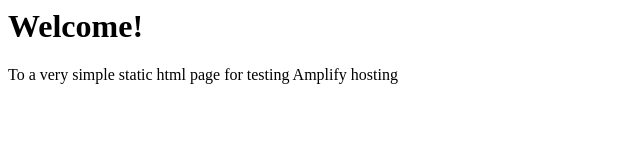
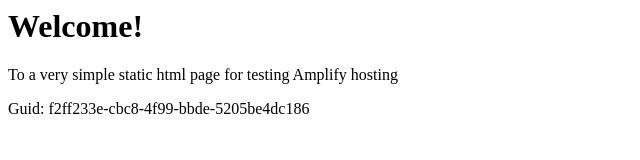
Before and after one commit to aws-aemilia-lhr/Github-PR-Commit-Integration-Test-DoNotTouch-v1-prod-eu-west-2, a website: page src/index.html in a window 1280 px wide. Shown: the whole page, without its empty margins (0-640 px from the left). Drawn offline with Linux system fonts and the light colour scheme.

Commit message:
commit from integ tests

```diff
--- a/src/index.html
+++ b/src/index.html
@@ -1,3 +1,5 @@
+
+
 <html lang="en">
 
 <head>
@@ -10,6 +12,6 @@
 <body>
     <h1>Welcome!</h1>
     <p>To a very simple static html page for testing Amplify hosting</p>
-</body>
+    <p>Guid: f2ff233e-cbc8-4f99-bbde-5205be4dc186</p></body>
 
 </html>
```
